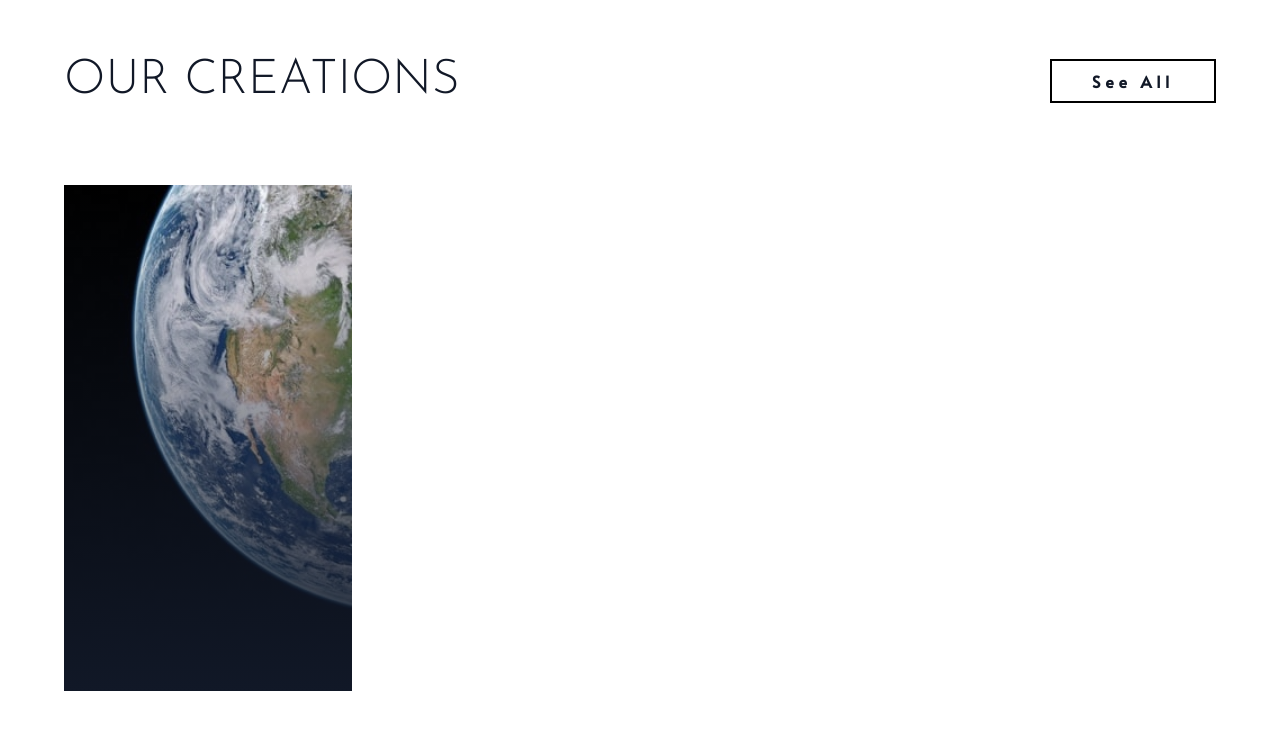
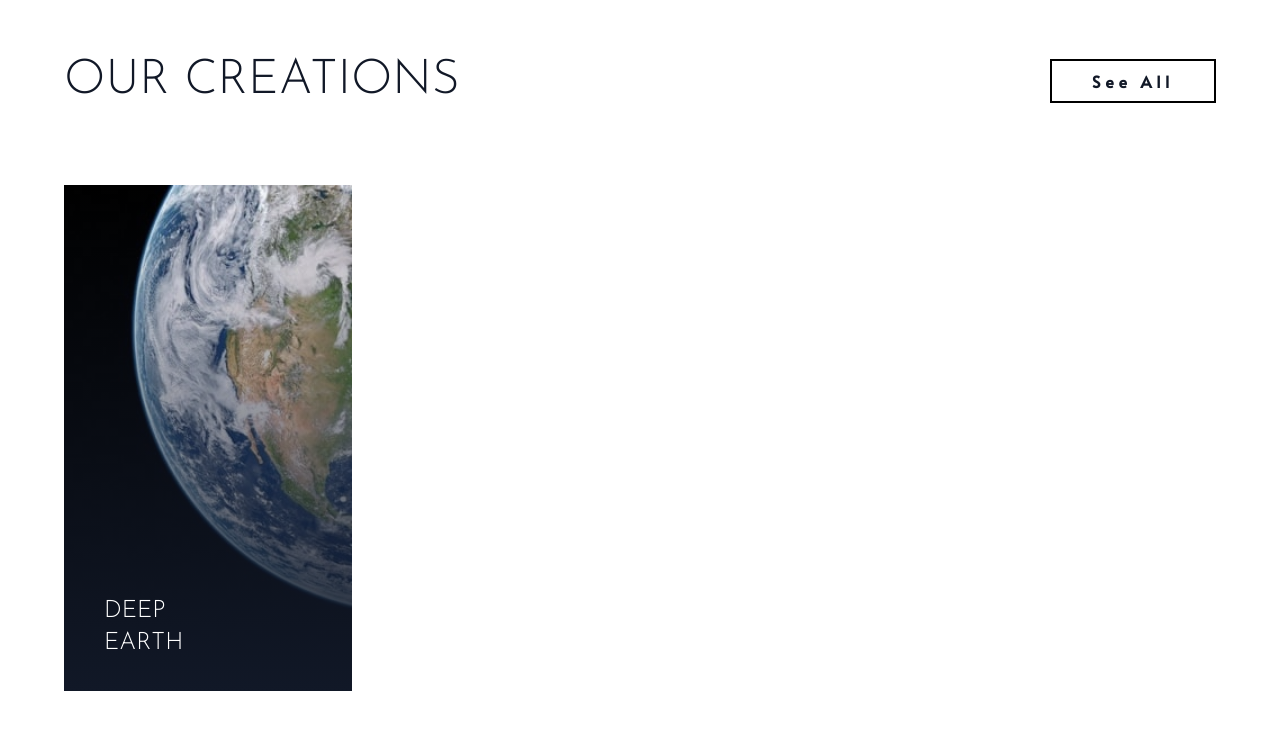
Before and after one commit to Armin-Fullstack/Loopstudios, a website: page index.html in a window 1280 px wide. Shown: the part 1355-2084 px from the top of the page. Drawn offline with Linux system fonts and the light colour scheme.

Commit message:
Feat: Added the text to the item

```diff
--- a/index.html
+++ b/index.html
@@ -110,6 +110,8 @@
                         <img class="hidden md:block duration-200 w-full group-hover:scale-110 " src="Images/desktop/image-deep-earth.jpg" alt="">
                         <!-- mobile image  -->
                         <img class="md:hidden w-full" src="Images/mobile/image-deep-earth.jpg" alt="">
+
+                        <h5 class="absolute px-6 md:px-10 w-52 group-hover:scale-110 group-hover:text-black bottom-4 md:bottom-8 z-50 duration-200">DEEP EARTH</h5>
                     </div>
                 </div>
 
```
Also changed, not shown: CSS/style.css.
